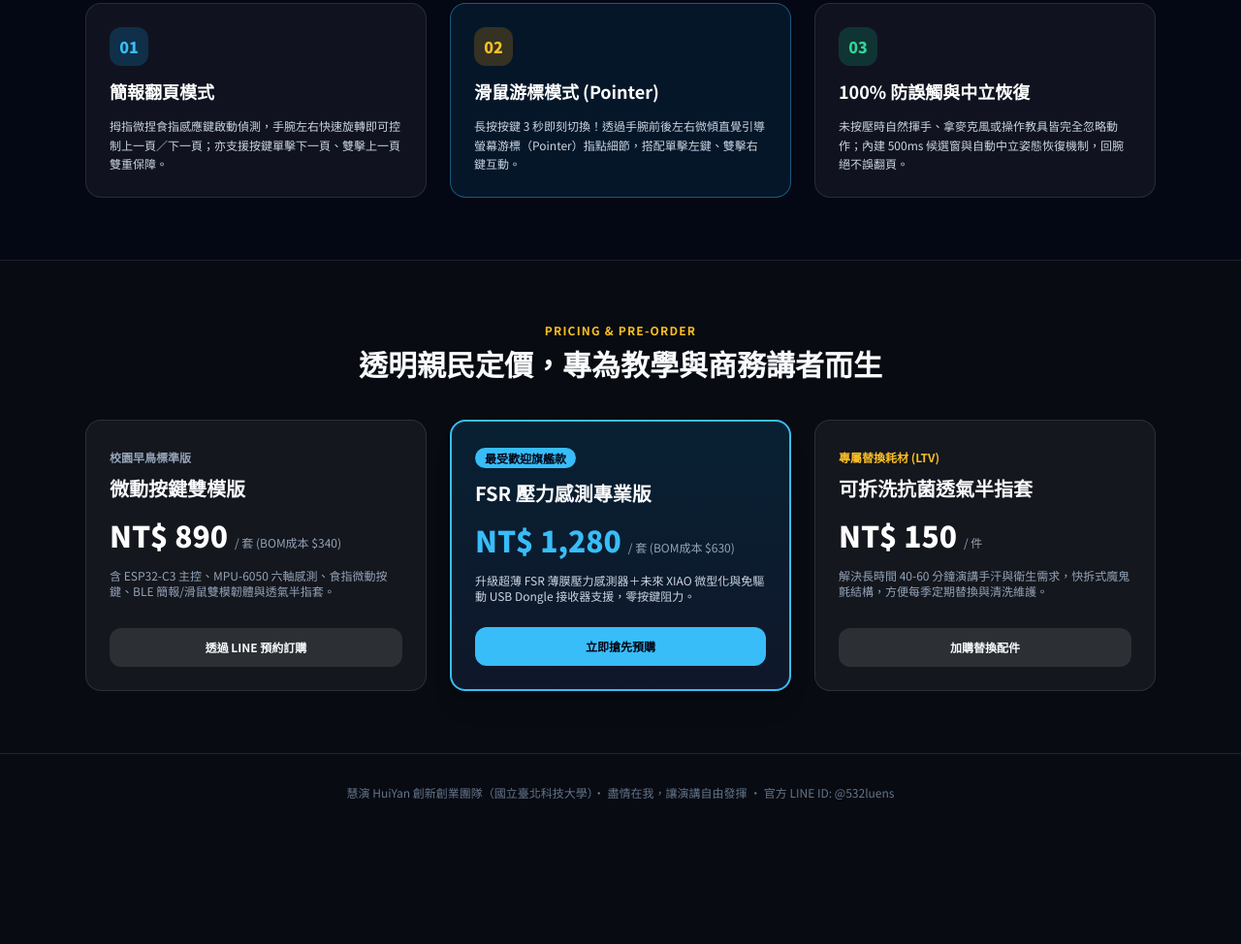
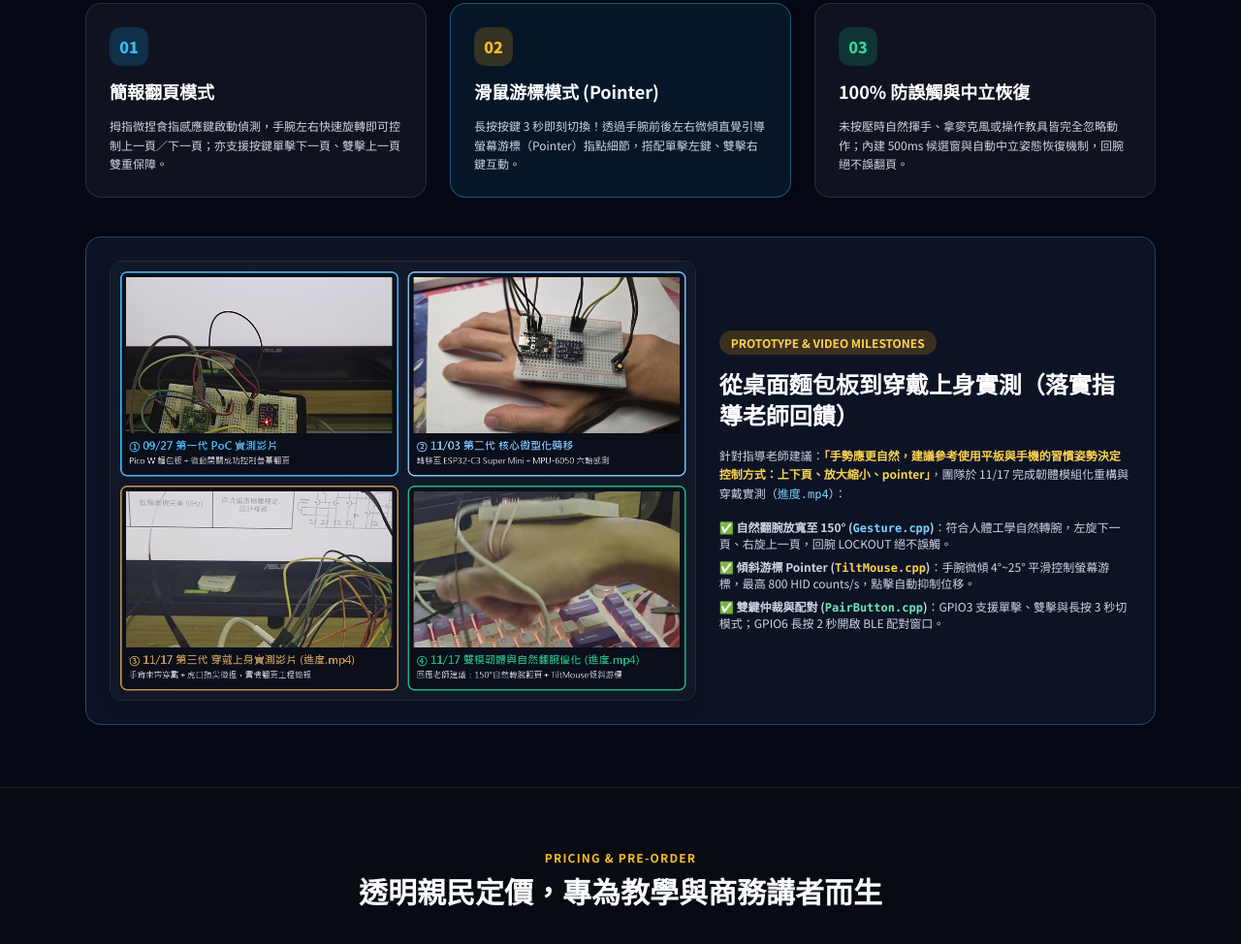
Before and after one commit to yo-yo0613/aura-homework-web, a plain HTML site: page official.html in a window 1280 px wide. Shown: the part 916-1890 px from the top of the page at 97% size. Before the commit the page ends 1774 px from the top, so only its background shows below. Drawn offline with nearby package versions, Linux system fonts and the light colour scheme.

Commit message:
Add 4-stage MP4 video & hardware prototype evolution and teacher feedback optimization

```diff
--- a/official.html
+++ b/official.html
@@ -117,6 +117,25 @@
           <p class="text-xs text-slate-300 leading-relaxed">未按壓時自然揮手、拿麥克風或操作教具皆完全忽略動作；內建 500ms 候選窗與自動中立姿態恢復機制，回腕絕不誤翻頁。</p>
         </div>
       </div>
+
+      <!-- 兩支實測 MP4 影片與三代硬體迭代實錄 -->
+      <div class="p-6 rounded-2xl bg-slate-900/80 border border-sky-400/30 grid grid-cols-1 lg:grid-cols-12 gap-6 items-center">
+        <div class="lg:col-span-7">
+          <img src="proto_4stage_grid.jpg" alt="慧演三代硬體與兩支實測影片演進" class="rounded-xl border border-white/10 w-full shadow-lg">
+        </div>
+        <div class="lg:col-span-5 space-y-4">
+          <span class="px-3 py-1 rounded-full bg-amber-500/20 text-amber-300 text-xs font-bold">PROTOTYPE &amp; VIDEO MILESTONES</span>
+          <h3 class="text-2xl font-black text-white">從桌面麵包板到穿戴上身實測（落實指導老師回饋）</h3>
+          <p class="text-xs text-slate-300 leading-relaxed">
+            針對指導老師建議：<span class="text-amber-300 font-semibold">「手勢應更自然，建議參考使用平板與手機的習慣姿勢決定控制方式：上下頁、放大縮小、pointer」</span>，團隊於 11/17 完成韌體模組化重構與穿戴實測（<code class="text-sky-300">進度.mp4</code>）：
+          </p>
+          <ul class="text-xs text-slate-300 space-y-2">
+            <li>✅ <b>自然翻腕放寬至 150° (<code class="text-sky-300">Gesture.cpp</code>)</b>：符合人體工學自然轉腕，左旋下一頁、右旋上一頁，回腕 LOCKOUT 絕不誤觸。</li>
+            <li>✅ <b>傾斜游標 Pointer (<code class="text-amber-300">TiltMouse.cpp</code>)</b>：手腕微傾 4°~25° 平滑控制螢幕游標，最高 800 HID counts/s，點擊自動抑制位移。</li>
+            <li>✅ <b>雙鍵仲裁與配對 (<code class="text-emerald-300">PairButton.cpp</code>)</b>：GPIO3 支援單擊、雙擊與長按 3 秒切模式；GPIO6 長按 2 秒開啟 BLE 配對窗口。</li>
+          </ul>
+        </div>
+      </div>
     </div>
   </section>
 
```
Also changed, not shown: proto_4stage_grid.jpg (added).
